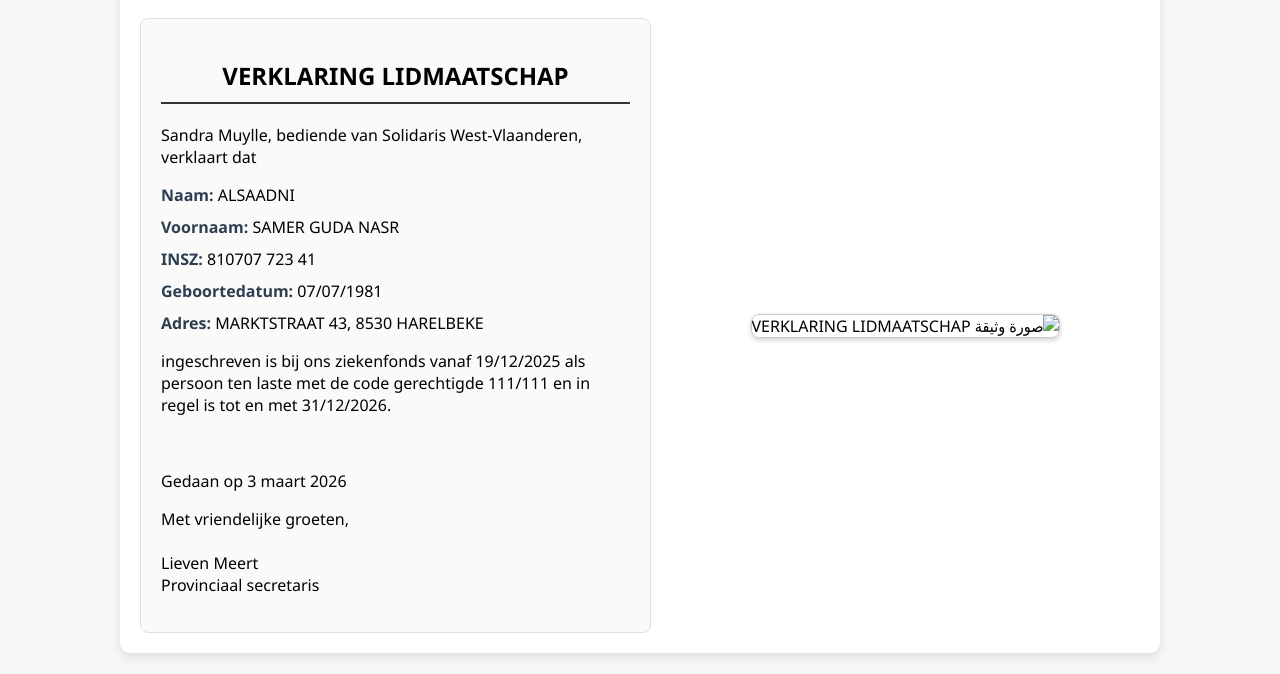
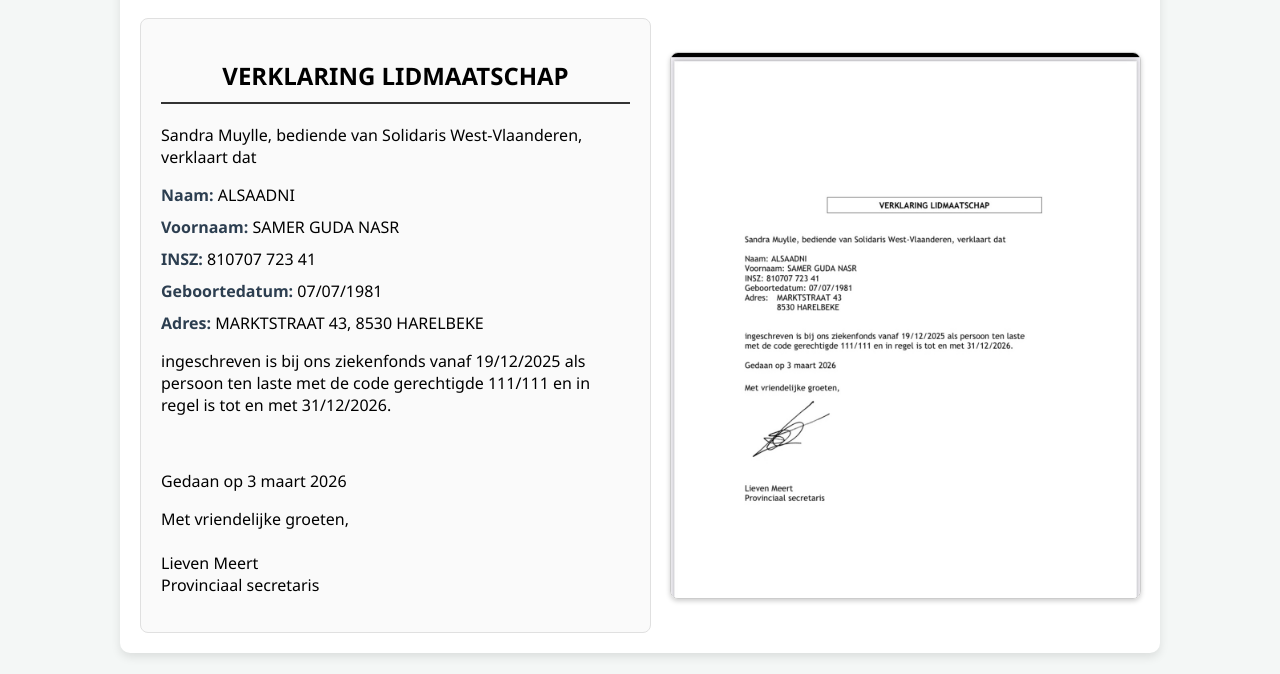
Before and after one commit to samerguda/obstacles-report-visit, a plain HTML site: page index.html in a window 1280 px wide. Shown: the part 126-800 px from the top of the page. Drawn offline with Linux system fonts and the light colour scheme.

Commit message:
Update image source in index.html

```diff
--- a/index.html
+++ b/index.html
@@ -80,7 +80,7 @@
         <!-- قسم عرض الصورة -->
         <div class="image-container">
             <!-- تم استخدام اسم الملف كما طلبته -->
-            <img src="image.png" alt="صورة وثيقة VERKLARING LIDMAATSCHAP">
+            <img src="IMG_0103.jpg" alt="صورة وثيقة VERKLARING LIDMAATSCHAP">
         </div>
 
         <!-- قسم عرض النص المستخرج من الصورة -->
```
